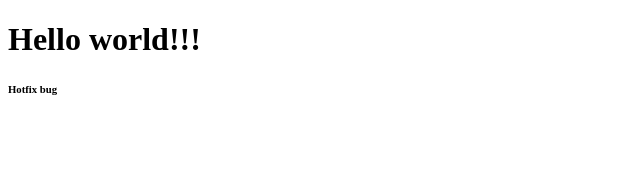
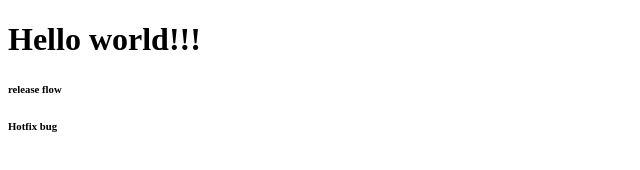
Before and after one commit to Valentinonai/Esercizio-16-11-2023, a plain HTML site: page index.html in a window 1280 px wide. Shown: the full height of the page, 0-640 px from the left. Drawn offline with Linux system fonts and the light colour scheme.

Commit message:
prova release flow

```diff
--- a/index.html
+++ b/index.html
@@ -7,6 +7,7 @@
   </head>
   <body>
     <h1>Hello world!!!</h1>
+    <h6>release flow</h6>
     <h6>Hotfix bug</h6>
   </body>
 </html>
```
